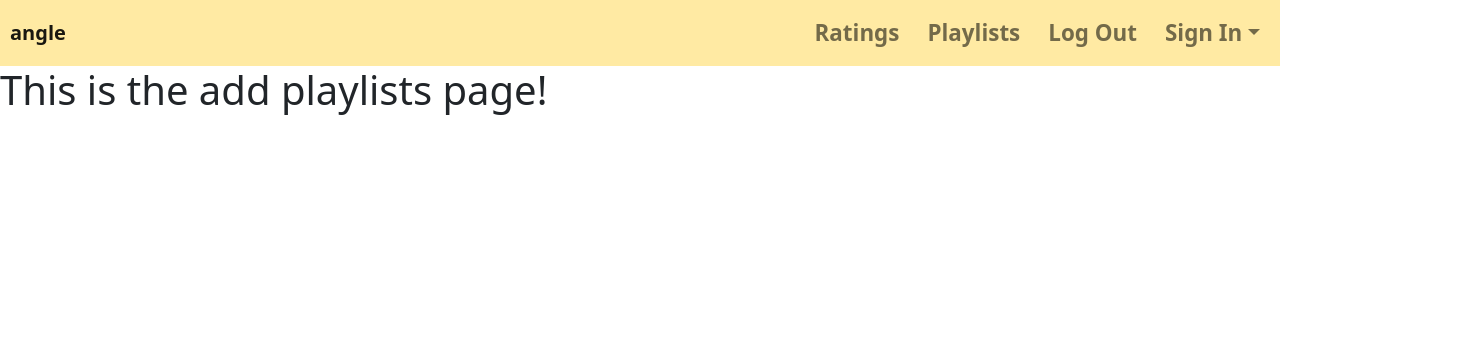
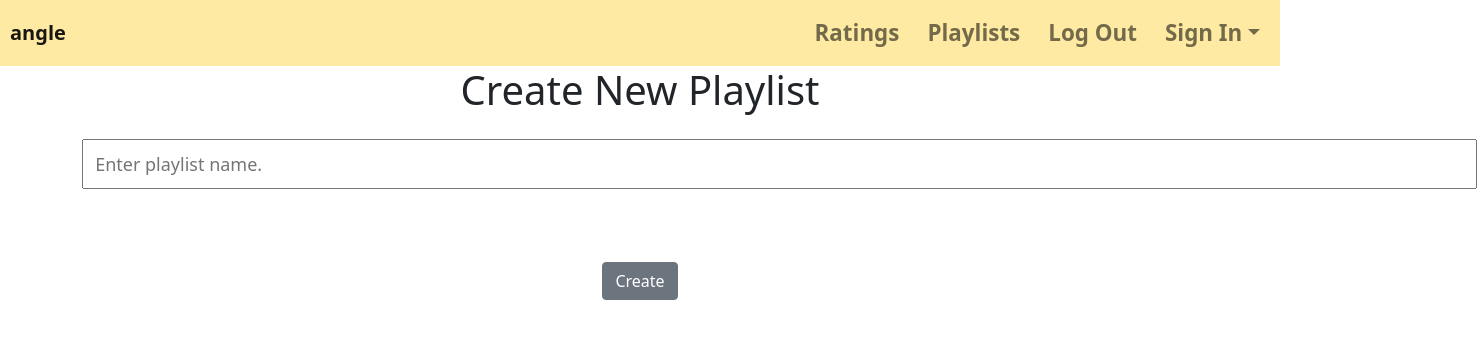
Before and after one commit to nanarboursal/Angle, a React (Create React App) app in the folder angle-ui/: page /addplaylist in a window 1280 px wide. Shown: the top 338 px of the page, 1477 px wide, since content can reach past the window. Built offline with nearby package versions, Linux system fonts and the light colour scheme.

Commit message:
can add playlist (with no media)

```diff
--- a/angle-ui/src/Functions/UserFunctions.js
+++ b/angle-ui/src/Functions/UserFunctions.js
@@ -107,3 +107,27 @@ export const deleteMedia = media => {
       console.log(err);
     });
 };
+
+export const addPlaylist = playlist => {
+  // used to determine email
+  // const theToken = localStorage.getItem("usertoken");
+  // const decodedToken = jwt_decode(theToken);
+  // console.log(decodedToken);
+  // const email = decodedToken.sub.email;
+  // console.log("this is the email after adding media", email);
+
+  return axios
+    .post("http://10.0.0.179:80/playlists/addplaylist", {
+      email: "nanarb@gmail.com", // have to fix later
+      playlistName: playlist.playlistName,
+      books: playlist.books,
+      movies: playlist.movies
+    })
+    .then(response => {
+      console.log("user functions response", response);
+      return response;
+    })
+    .catch(err => {
+      console.log(err);
+    });
+};
--- a/angle-ui/src/Pages/AddPlaylist/AddPlaylist.js
+++ b/angle-ui/src/Pages/AddPlaylist/AddPlaylist.js
@@ -1,10 +1,71 @@
 import React from 'react';
+import { Container, Row, Col, Button } from "reactstrap";
+import "./add-playlist.css";
+import { addPlaylist } from '../../Functions/UserFunctions';
 
-export default function AddPlaylist() {
+class AddPlaylist extends React.Component {
+    constructor() {
+        super();
+        this.state = {
+            playlistName: "",
+            books: [],
+            movies: []
+        };
+        this.onChange = this.onChange.bind(this);
+        // this.onSubmit = this.onSubmit.bind(this);
+    }
 
-    return (
-        <div>
-            <h1>This is the add playlists page!</h1>
-        </div>
-    );
+    onChange(e) {
+        this.setState({ [e.target.name]: e.target.value });
+    }
+
+    onSubmit = e => {
+        e.preventDefault();
+
+        const playlist = {
+            playlistName: this.state.playlistName,
+            books: this.state.books,
+            movies: this.state.movies
+        };
+
+        addPlaylist(playlist).then(res => {
+            if (!res.error && !res.result) {
+                alert(this.state.playlistName + " was added to your playlists!");
+                this.props.history.push("/playlists");
+            } else {
+                alert("User not found!");
+            }
+        });
+    };
+
+    render() {
+        return (
+            <Container>
+                <Row className="add-playlist-title">
+                    <Col>
+                        <h1>Create New Playlist</h1>
+                    </Col>
+                </Row>
+                <Row>
+                    <Col className="playlist-name">
+                        <input
+                            type="text"
+                            name="playlistName"
+                            id="playlistName"
+                            placeholder="Enter playlist name."
+                            value={this.state.playlistName}
+                            onChange={this.onChange}
+                        ></input>
+                    </Col>
+                </Row>
+                <Row className="submit-btn">
+                    <Col>
+                        <Button onClick={this.onSubmit}>Create</Button>
+                    </Col>
+                </Row>
+            </Container>
+        );
+    }
 }
+
+export default AddPlaylist;
--- /dev/null
+++ b/angle-ui/src/Pages/AddPlaylist/add-playlist.css
@@ -0,0 +1,21 @@
+.add-playlist-title {
+    text-align: center;
+}
+
+.playlist-name {
+    margin-top: 1.5% !important;
+    margin-bottom: 1.5%;
+}
+
+.playlist-name input {
+    width: 70%;
+    height: 50px;
+    font-size: large;
+    padding: 1%
+}
+
+.submit-btn {
+    text-align: center;
+    margin-top: 5% !important;
+    margin-bottom: 5%;
+}
```
Also changed, not shown: 1 other file (tests, documents, lock files or other folders).
